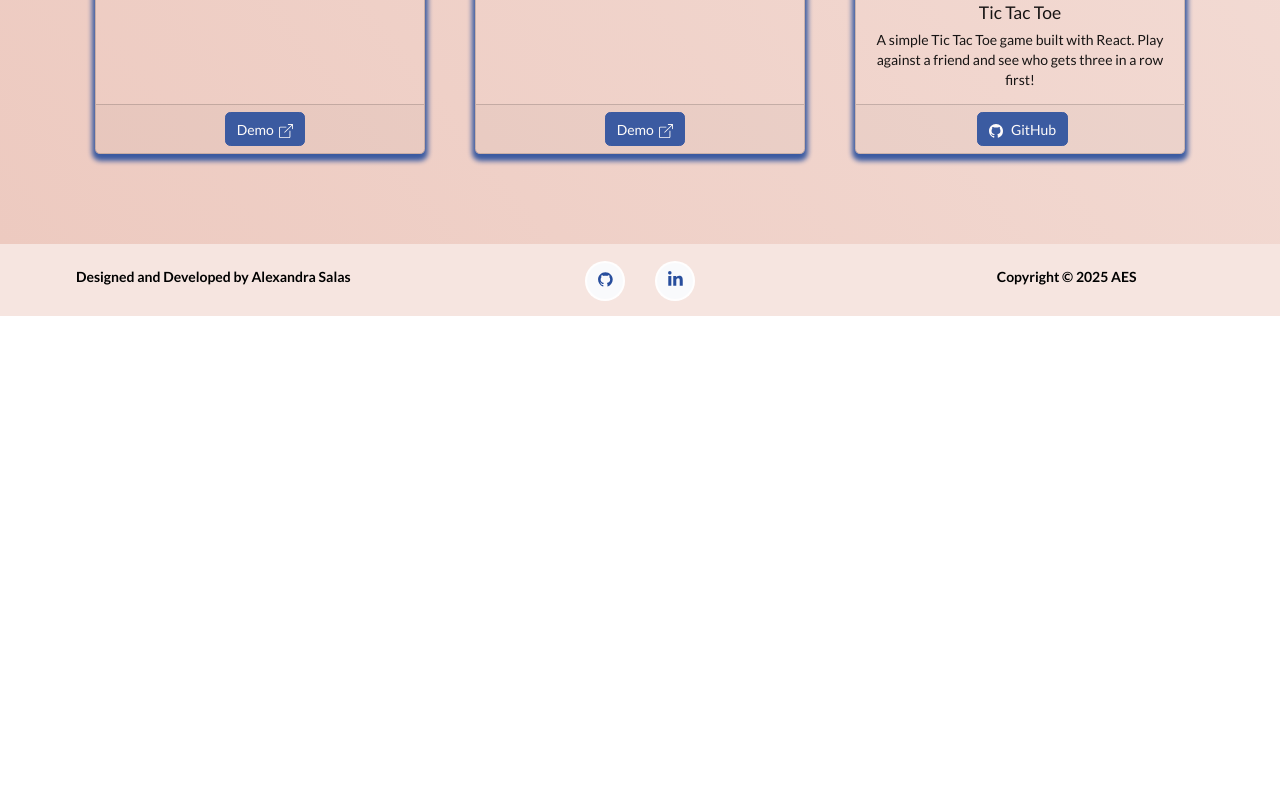
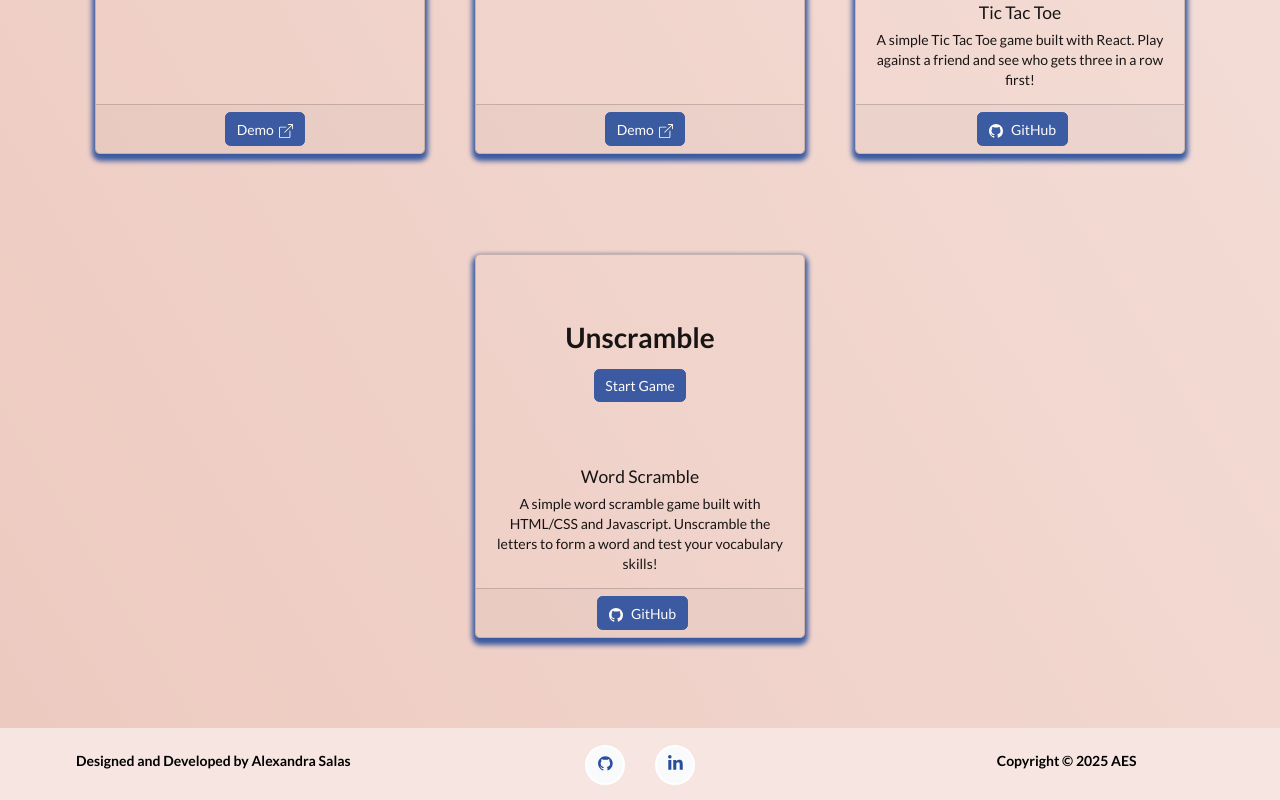
Before and after one commit to aesalas/SalasPortfolio, a React (Create React App) app: page /projects in a window 1280 px wide. Shown: the part 1392-2192 px from the top of the page. Before the commit the page ends 1708 px from the top, so only its background shows below. Built offline with nearby package versions, Linux system fonts and the light colour scheme.

Commit message:
Scrambler
Add new game

```diff
--- a/src/components/Projects/Projects.js
+++ b/src/components/Projects/Projects.js
@@ -3,6 +3,7 @@ import { Container, Row, Col, Button } from "react-bootstrap";
 import Card from "react-bootstrap/Card";
 import ProjectCard from "./ProjectCards";
 import TicTac from "./TicTac"
+import Scramble from "./Scramble"
 import wave from "../../Assets/Projects/waveportal.png";
 import autoTest from "../../Assets/Projects/AutoTest.png";
 import watsonAssist from "../../Assets/Projects/watsonAssist.png";
@@ -24,7 +25,7 @@ function Projects() {
         </h4>
 
         <Row style={{ justifyContent: "center", paddingBottom: "10px" }}>
-
+          {/*PP project card*/}
           <Col md={4} className="project-card">
             <ProjectCard
               imgPath={PPweb}
@@ -35,7 +36,7 @@ function Projects() {
               ghLink="https://github.com/aesalas/SalasPortfolio"
             />
           </Col>
-
+          {/*LAB project card*/}
           <Col md={4} className="project-card">
             <ProjectCard
               imgPath={LABcookie}
@@ -46,8 +47,7 @@ function Projects() {
               demoLink="https://www.lifesabatchbakingco.com/"
             />
           </Col>
-
-
+          {/*ATF project card*/}
           <Col md={4} className="project-card">
             <ProjectCard
               imgPath={autoTest}
@@ -59,7 +59,7 @@ function Projects() {
                produce reports."
               />
           </Col>
-
+          {/*Watson project card*/}
           <Col md={4} className="project-card">
             <ProjectCard
               imgPath={watsonAssist}
@@ -71,7 +71,7 @@ function Projects() {
               demoLink="https://web-chat.global.assistant.watson.appdomain.cloud/preview.html?backgroundImageURL=https%3A%2F%2Fau-syd.assistant.watson.cloud.ibm.com%2Fpublic%2Fimages%2Fupx-62a2d422-ea9e-4390-b4b5-9d83ede44e70%3A%3Aba220f89-0579-4530-b46f-075c7d28c9df&integrationID=831023cd-bd85-4122-8470-783a0e8f49a6&region=au-syd&serviceInstanceID=62a2d422-ea9e-4390-b4b5-9d83ede44e70"
             />
           </Col>
-
+          {/*Wave portal project card*/}
           <Col md={4} className="project-card">
             <ProjectCard
               imgPath={wave}
@@ -82,6 +82,7 @@ function Projects() {
               demoLink="https://waveportal-starter-project.alexandrasalas1.repl.co/"
             />
           </Col>
+          {/*TTT game project card*/}
           <Col md={4} className="game-card">
             <Card className="project-card-view">
               <Card.Body>
@@ -106,6 +107,31 @@ function Projects() {
               </Card.Footer>
             </Card>
           </Col>
+          {/*Scramble game project card*/}
+          <Col md={4} className="game-card">
+            <Card className="project-card-view">
+              <Card.Body>
+                <Scramble/>
+                <p></p>
+                <Card.Title> Word Scramble </Card.Title>
+                <p>
+                  A simple word scramble game built with HTML/CSS and Javascript. Unscramble the letters to form a word and test your vocabulary skills!
+                </p>
+              </Card.Body>
+              <Card.Footer>
+                <Button
+                    variant="primary"
+                    href="https://github.com/aesalas/SalasPortfolio/blob/main/src/components/Projects/TicTac.js"
+                    target="_blank"
+                    style={{ marginLeft: "5px" }}
+                  >
+
+                  <BsGithub/> &nbsp; GitHub
+
+                </Button>
+              </Card.Footer>
+            </Card>
+          </Col>
 
         </Row>
       </Container>
--- /dev/null
+++ b/src/components/Projects/Scramble.js
@@ -0,0 +1,161 @@
+import React, { useState, useEffect } from 'react'
+import Col from "react-bootstrap/Col";
+import Button from "react-bootstrap/Button";
+
+const WORDS =[
+    "FLABBERGASTED",
+    "BAMBOOZLED",
+    "CATACLYSMIC",
+    "DISCOMBOBULATED",
+    "HULLABALOO",
+    "KERFUFFLE",
+    "LOLLYGAG",
+    "NINCOMPOOP",
+    "SHENANIGANS",
+    "SKEDADDLE",
+    "WUMBLE",
+    "GOBBLEDYGOOK",
+    "HOCUSPOCUS",
+    "JIBBERJABBER",
+    "MUMBOJUMBO",
+    "RIGAMAROLE",
+    "SNICKERDOODLE",
+    "BANANA",
+    "POTATO",
+    "UNICORN",
+    "PICKLE",
+    "KITTY",
+    "BUBBLE",
+    "DOODLE",
+    "GIGGLE",
+    "JELLY",
+    "NACHOS",
+    "PUPPY",
+    "SQUIRREL",
+    "TACO",
+    "WIGGLE",
+    "ZEBRA"
+]
+
+function WordScramble() {
+
+    const [correctWord,setCorrectWord]=useState('');
+    const [scrambledWord,setScrambledWord]=useState('');
+    const [inputValue,setInputValue] = useState('');
+    const [isPlayOn,setIsPlayOn] = useState(false);
+    const [message,setMessage] = useState('');
+    const handleKeyPress = (event) => {
+        // look for the `Enter` keyCode
+        if (event.keyCode === 13 || event.which === 13) {
+          handleClick(event);
+        }
+      }
+
+
+
+    const selectWord = () => {
+        const randIndex = Math.floor(Math.random() * WORDS.length);
+        return WORDS[randIndex];
+    }
+
+    const handleInputChange = (e) => {
+      setInputValue(e.target.value.toUpperCase())
+    }
+    const handleClick = (e) => {
+        e.preventDefault();
+
+        if(inputValue !== undefined && inputValue !== ""){
+            if(correctWord === inputValue.toUpperCase()){
+                setMessage('Correct Answer!');
+
+                setInputValue('')
+                const word = selectWord();
+                const upperWord = word.toUpperCase();
+                setCorrectWord(upperWord);
+                setScrambledWord(constructScrambledWord(word));
+
+            }else{
+                setMessage('Please Try Again!');
+            }
+        }else{
+            setMessage('Please Enter a Word!');
+        }
+    }
+    const constructScrambledWord = (word) => {
+        const shuffledArray = word.split('');
+        for (let i = shuffledArray.length - 1; i > 0; i--) {
+            const j = Math.floor(Math.random() * (i + 1));
+            [shuffledArray[i], shuffledArray[j]] = [shuffledArray[j], shuffledArray[i]];
+        }
+        return shuffledArray.join('');
+    }
+    const handleStartGame = (e) => {
+        e.preventDefault()
+        setIsPlayOn(true);
+        setInputValue('')
+        setMessage("");
+        const word = selectWord();
+        const upperWord = word.toUpperCase();
+        setCorrectWord(upperWord);
+        setScrambledWord(constructScrambledWord(word));
+
+    }
+    useEffect(()=>{
+        let clearMessage;
+        if(message){
+            clearMessage = setTimeout(()=>setMessage(''),2000);
+        }
+        return ()=>{
+            if(clearMessage){
+              clearTimeout(clearMessage);
+
+            }
+        };
+    },[message]);
+return (
+    <Col className="word-scramble-card">
+        <div>
+            {Boolean(message) && (
+                <div>
+                    <h3>{message}</h3>
+                </div>
+            )}
+            <h1> Unscramble </h1>
+            <div>
+                {isPlayOn ? (
+                    <>
+                        <div>
+                            <h2 className='popOColor'>{scrambledWord}</h2>
+                        </div>
+                        <div>
+                            <input className="comment_input " type='text' onKeyPress={handleKeyPress} onChange={handleInputChange} placeholder='Guess the word' value={inputValue} />
+                            <div class="divider"/>
+                            <Button
+                                className="comment_element"
+                                onClick={handleClick}
+
+                                type="submit"
+                                value="Enter">
+                                Enter
+                            </Button>
+                        </div>
+                    </>
+                ) : (
+                    <div>
+                        <p> </p>
+                        <Button onClick={handleStartGame}>Start Game</Button>
+                    </div>
+                )}
+                {isPlayOn && (
+                    <div>
+                        <p> </p>
+                        <Button onClick={handleStartGame}>New Game</Button>
+                    </div>
+                )}
+            </div>
+        </div>
+    </Col>
+)
+}
+
+export default WordScramble;
--- a/src/style.css
+++ b/src/style.css
@@ -510,6 +510,7 @@ text-align: center !important;
   padding-right: 25px !important;
   height: auto !important;
 }
+
 .project-card-view {
   box-shadow: 0 4px 5px 3px var(--accent3) !important;
   color: var(--text-color) !important;
@@ -520,9 +521,11 @@ text-align: center !important;
 }
 .project-card-view:hover {
   transform: scale(1.02) !important;
+  transition: all 0.5s ease 0s !important;
   overflow: hidden !important;
   box-shadow: 0 4px 4px 5px var(--accent3-highlight) !important;
 }
+
 .card-img-top {
   padding: 20px !important;
   opacity: 0.8 !important;
@@ -647,3 +650,29 @@ text-align: center !important;
   display: flex;
   justify-content: center;
 }
+
+/*------------------------------------------ */
+/*            Word Scramble                  */
+/*------------------------------------------ */
+.word-scramble-card{
+  padding-top: 50px !important;
+  padding-bottom: 50px !important;
+  padding-left: 25px !important;
+  padding-right: 25px !important;
+  color: var(--text-color);
+}
+
+.comment_element{
+    display: inline-block;
+    padding: 10px;
+    border: none;
+}
+
+.comment_input {
+    width: 250px;
+}
+.divider{
+  width:2px;
+  height:auto;
+  display:inline-block;
+}
```
Also changed, not shown: 1 other file (tests, documents, lock files or other folders).
